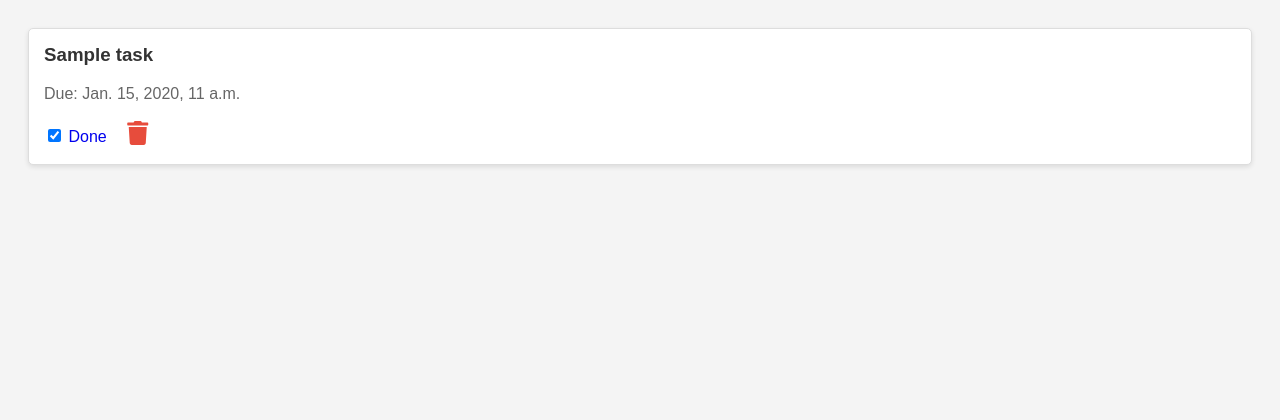
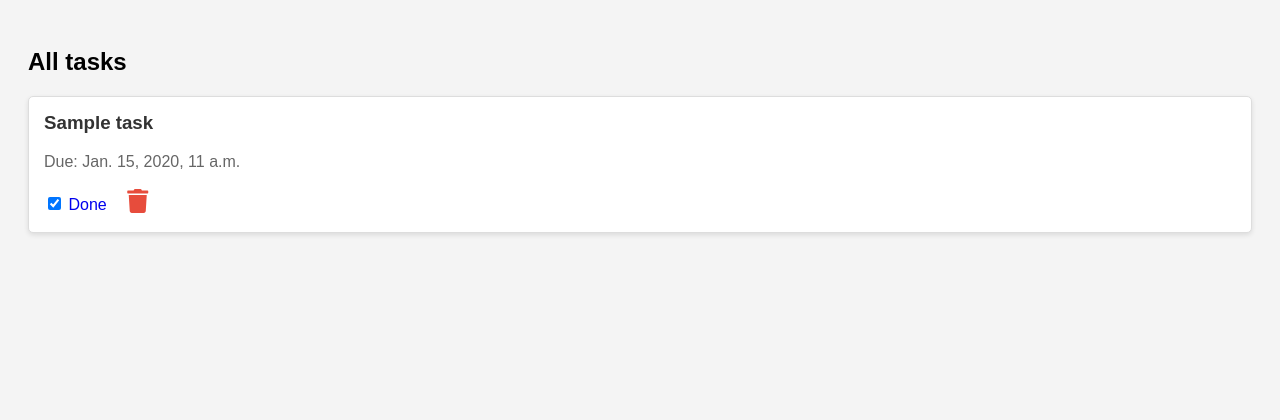
Before and after one commit to IgnacioGarcia198/My-Task-Manager-Django, a Django app: page /task-manager/all_tasks/ in a window 1280 px wide. Shown: the top 420 px of the page. Run offline with Django 5.2, Linux system fonts and the light colour scheme; tables that the repository leaves empty hold one stand-in row (values such as "Sample post").

Commit message:
Add some title in tasks list page

```diff
--- a/TaskManagerApp/templates/TaskManagerApp/all_tasks.html
+++ b/TaskManagerApp/templates/TaskManagerApp/all_tasks.html
@@ -8,6 +8,7 @@
 </head>
 <body>
     {% if task_list %}
+    <h2>All tasks</h2>
         <div class="task-list">
             {% for task in task_list %}
                 <a class="task-card" href="{% url 'task_manager:task_detail' task.id %}">
@@ -28,7 +29,7 @@
             {% endfor %}
         </div>
     {% else %}
-        <p>No tasks at the moment.</p>
+        <h2>No tasks at the moment.</h2>
     {% endif %}
     <a href="{% url 'task_manager:create_task' %}" class="new-task-button">+</a>
 </body>
```
